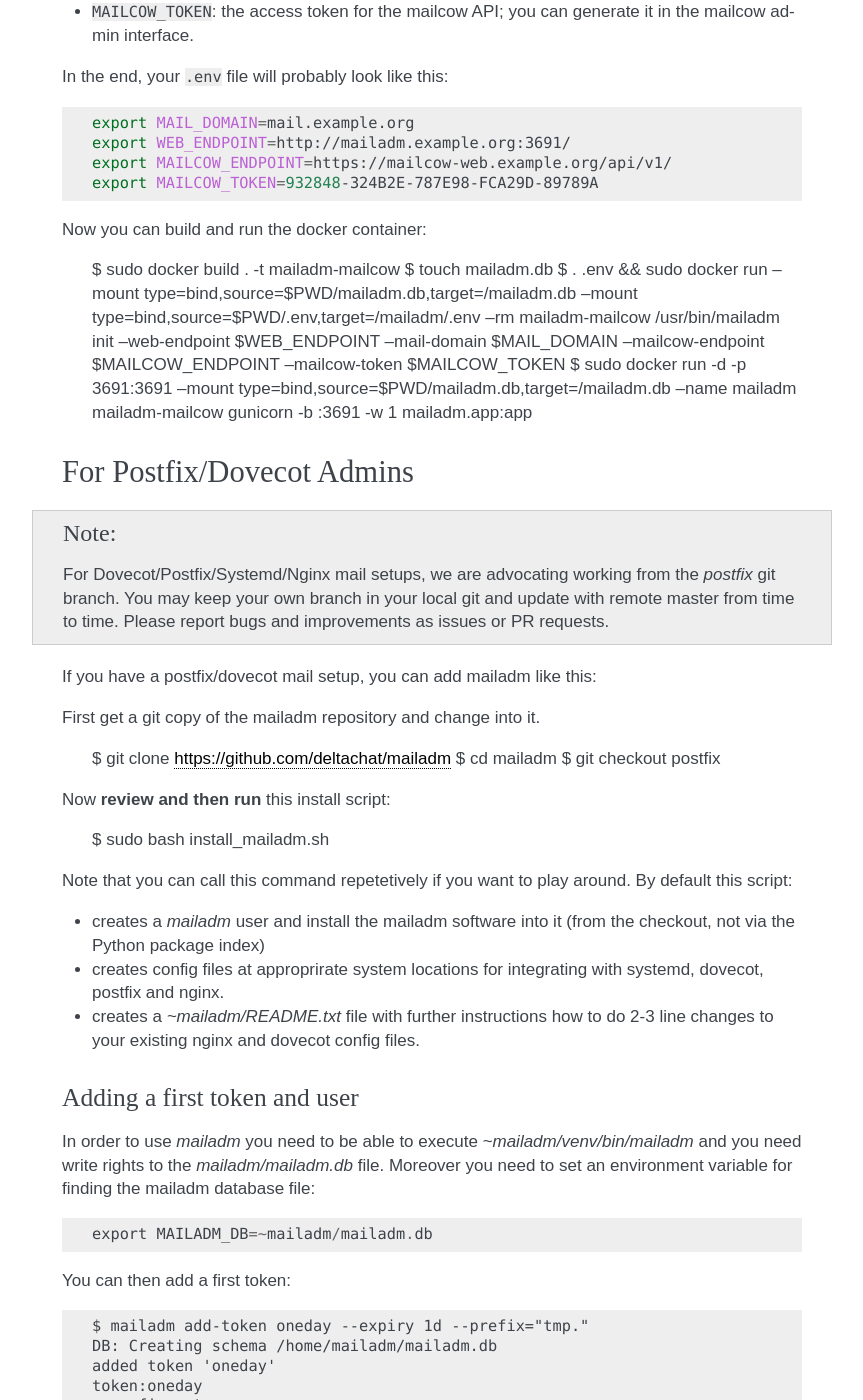
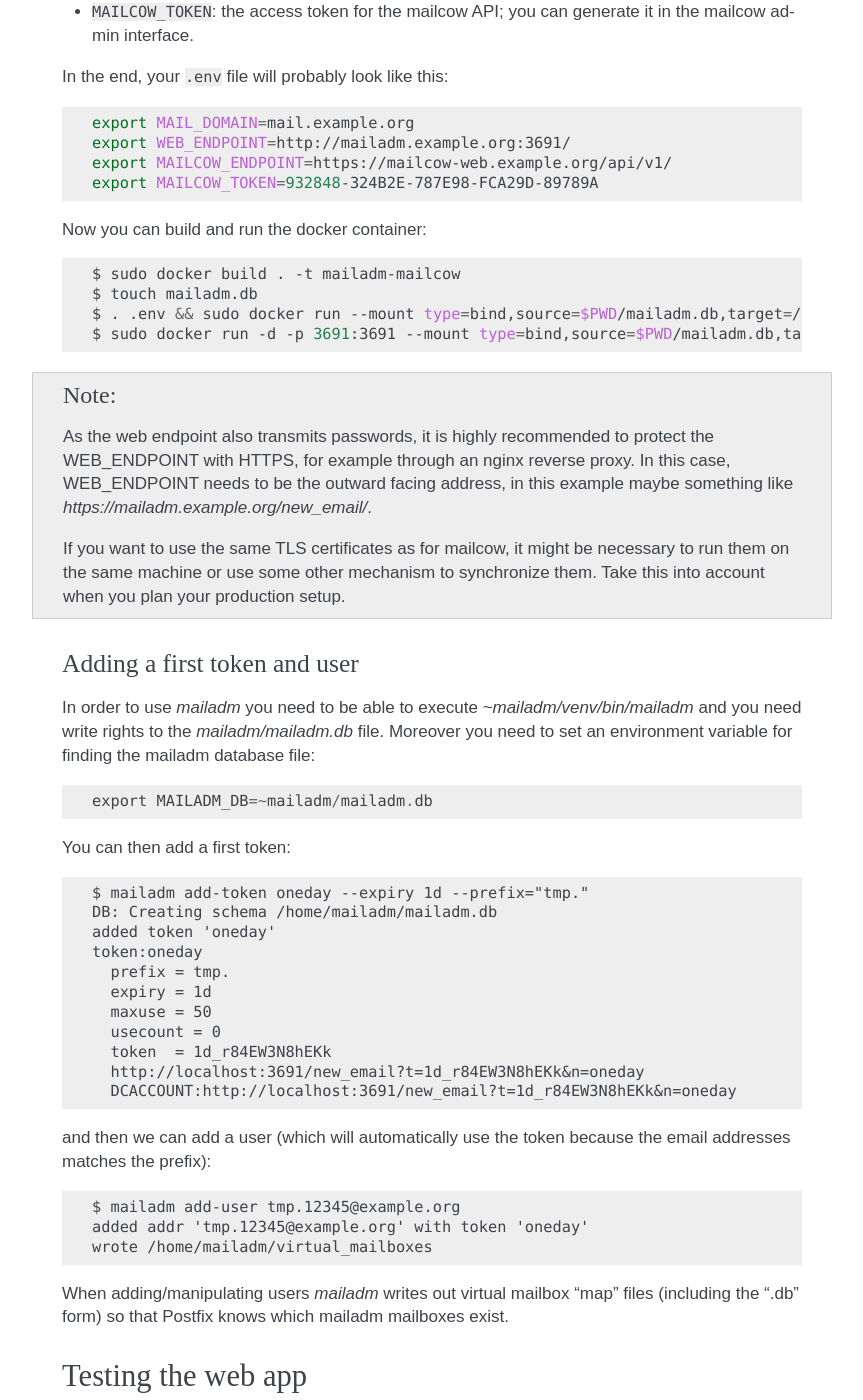
Before and after one commit to deltachat/mailadm, a Sphinx documentation site: the page built from doc/index.rst, in a window 1280 px wide and 1400 px high, scrolled down 803 px. Shown: the whole window, without its empty margins (318-1181 px from the left). Built offline with Sphinx 7.4.7, drawn with Linux system fonts in a browser that asks for light colours; some of the changed text lies outside the part shown.

Commit message:
remove postfix/dovecot documentation

```diff
--- a/doc/index.rst
+++ b/doc/index.rst
@@ -17,8 +17,8 @@ sqlite database.  It comes with an example install script that
 can be modified for distributions.
 
 
-For Mailcow Admins
-------------------
+Quick Start
+-----------
 
 .. note::
 
@@ -51,47 +51,25 @@ In the end, your ``.env`` file will probably look like this:
 
 Now you can build and run the docker container:
 
+.. code:: bash
+
     $ sudo docker build . -t mailadm-mailcow
     $ touch mailadm.db
     $ . .env && sudo docker run --mount type=bind,source=$PWD/mailadm.db,target=/mailadm.db --mount type=bind,source=$PWD/.env,target=/mailadm/.env --rm mailadm-mailcow /usr/bin/mailadm init --web-endpoint $WEB_ENDPOINT --mail-domain $MAIL_DOMAIN --mailcow-endpoint $MAILCOW_ENDPOINT --mailcow-token $MAILCOW_TOKEN
     $ sudo docker run -d -p 3691:3691 --mount type=bind,source=$PWD/mailadm.db,target=/mailadm.db --name mailadm mailadm-mailcow gunicorn -b :3691 -w 1 mailadm.app:app
 
-
-For Postfix/Dovecot Admins
---------------------------
-
 .. note::
 
-    For Dovecot/Postfix/Systemd/Nginx mail setups, we are advocating working
-    from the `postfix` git branch. You may keep your own branch in your local
-    git and update with remote master from time to time. Please report bugs
-    and improvements as issues or PR requests.
+    As the web endpoint also transmits passwords, it is highly recommended to
+    protect the WEB_ENDPOINT with HTTPS, for example through an nginx reverse
+    proxy. In this case, WEB_ENDPOINT needs to be the outward facing address,
+    in this example maybe something like
+    `https://mailadm.example.org/new_email/`.
 
-If you have a postfix/dovecot mail setup, you can add mailadm like this:
-
-First get a git copy of the mailadm repository and change into it.
-
-    $ git clone https://github.com/deltachat/mailadm
-    $ cd mailadm
-    $ git checkout postfix
-
-Now **review and then run** this install script:
-
-    $ sudo bash install_mailadm.sh
-
-Note that you can call this command repetetively if you want
-to play around. By default this script:
-
-- creates a `mailadm` user and install the mailadm software into it (from
-  the checkout, not via the Python package index)
-
-- creates config files at approprirate system locations
-  for integrating with systemd, dovecot, postfix and nginx.
-
-- creates a `~mailadm/README.txt` file with further instructions
-  how to do 2-3 line changes to your existing nginx and dovecot
-  config files.
-
+    If you want to use the same TLS certificates as for mailcow, it might be
+    necessary to run them on the same machine or use some other mechanism to
+    synchronize them. Take this into account when you plan your production
+    setup.
 
 Adding a first token and user
 ++++++++++++++++++++++++++++++
```
